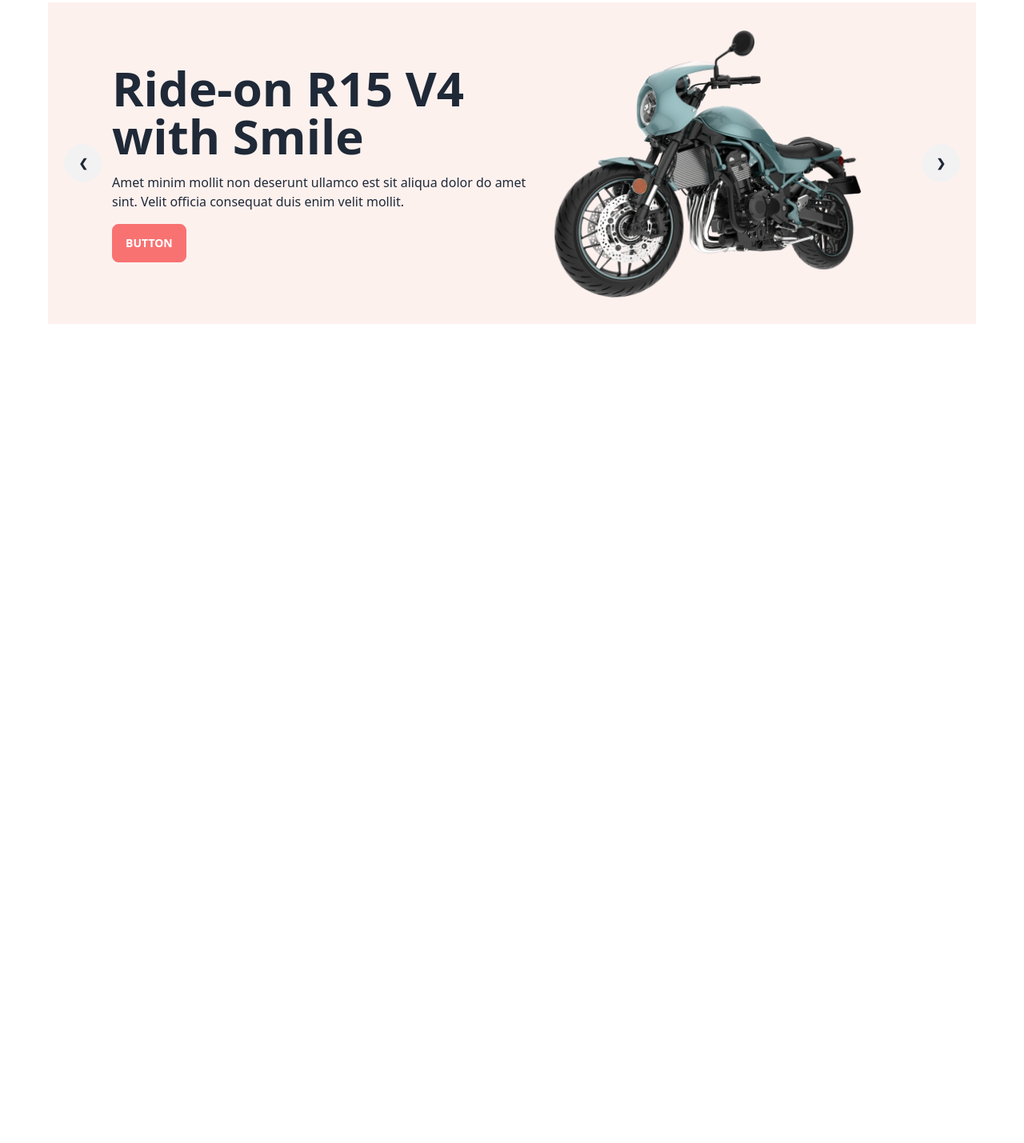
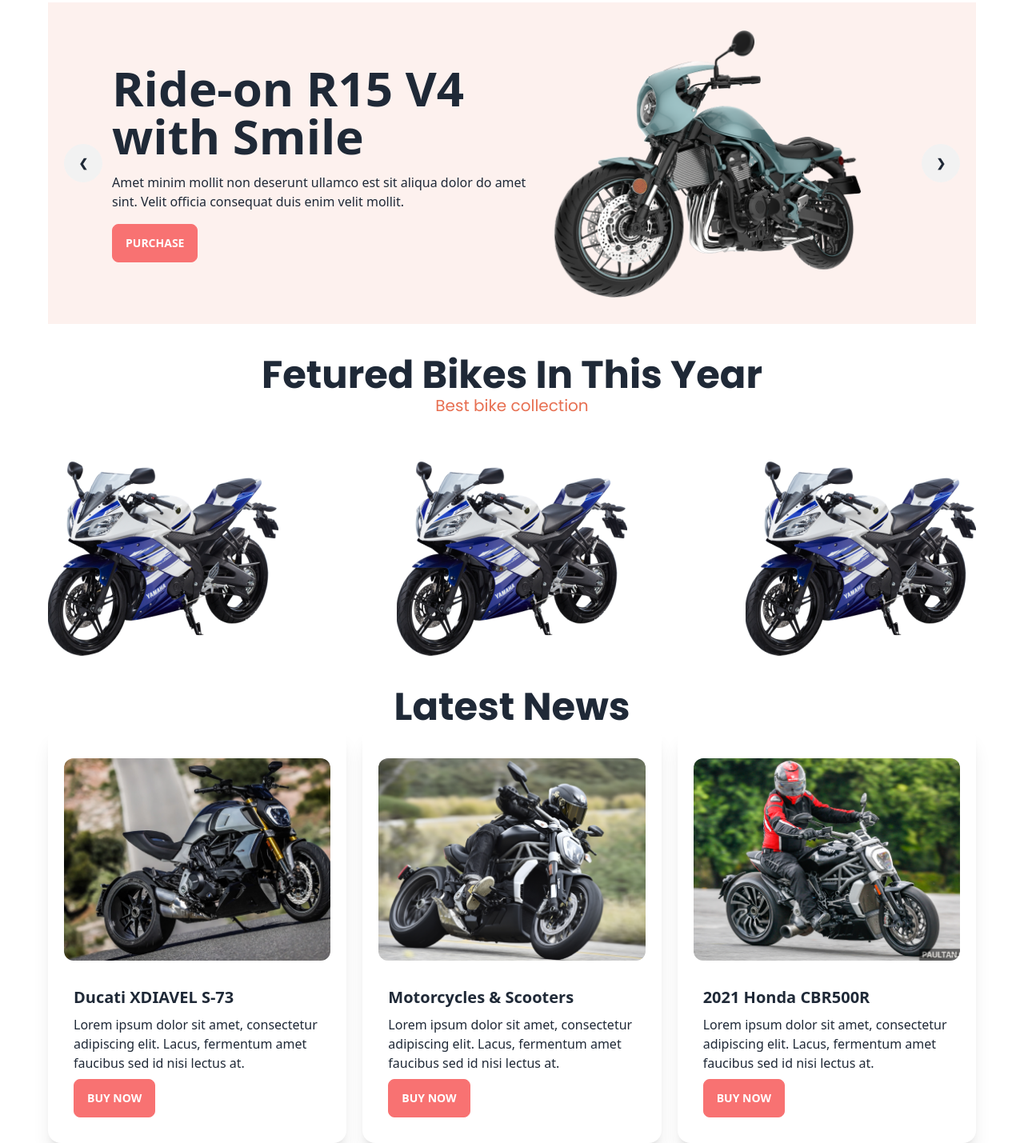
Before and after one commit to zalish-shawon/biker-zone, a plain HTML site: page index.html in a window 1280 px wide. Shown: the part 113-1542 px from the top of the page at 80% size. Before the commit the page ends 800 px from the top, so only its background shows below. Drawn offline with nearby package versions, Linux system fonts and the light colour scheme.

Commit message:
latest news added

```diff
--- a/index.html
+++ b/index.html
@@ -54,6 +54,7 @@
         </div>
     </header>
     <section>
+      <main>
       <!-- hero section -->
       <div class="max-w-[1160px] mx-auto lg:py-8 bg-[#FDF1EE]">
         <div class="carousel w-full">
@@ -64,7 +65,7 @@
                 <h1 class="font-bold text-4xl lg:text-6xl">Ride-on R15 V4 <br>with Smile</h1>
                 <p class="font-normal">Amet minim mollit non deserunt ullamco
                   est sit aliqua dolor do amet sint. Velit officia consequat duis enim velit mollit.</p>
-                  <a class="btn btn-error text-white">Button</a>
+                  <a class="btn btn-error text-white">Purchase</a>
               </div>
               <div class="flex-1">
                 <img src="images/slider/bike1.png" class="w-[400px]"/>
@@ -82,7 +83,7 @@
                 <h1 class="font-bold text-4xl lg:text-6xl">Ride-on R15 V4 <br>with Smile</h1>
                 <p class="font-normal">Amet minim mollit non deserunt ullamco
                   est sit aliqua dolor do amet sint. Velit officia consequat duis enim velit mollit.</p>
-                  <a class="btn btn-error text-white">Button</a>
+                  <a class="btn btn-error text-white">Purchase</a>
               </div>
               <div class="flex-1">
                 <img src="images/slider/bike2.png" class="w-[400px]"/>
@@ -100,7 +101,7 @@
                 <h1 class="font-bold text-4xl lg:text-6xl">Ride-on R15 V4 <br>with Smile</h1>
                 <p class="font-normal">Amet minim mollit non deserunt ullamco
                   est sit aliqua dolor do amet sint. Velit officia consequat duis enim velit mollit.</p>
-                  <a class="btn btn-error text-white">Button</a>
+                  <a class="btn btn-error text-white">Purchase</a>
               </div>
               <div class="flex-1">
                 <img src="images/slider/bike3.png" class="w-[400px]"/>
@@ -118,7 +119,7 @@
                 <h1 class="font-bold text-4xl lg:text-6xl">Ride-on R15 V4 <br>with Smile</h1>
                 <p class="font-normal">Amet minim mollit non deserunt ullamco
                   est sit aliqua dolor do amet sint. Velit officia consequat duis enim velit mollit.</p>
-                  <a class="btn btn-error text-white">Button</a>
+                  <a class="btn btn-error text-white">Purchase</a>
               </div>
               <div class="flex-1">
                 <img src="images/slider/bike4.png" class="w-[400px]"/>
@@ -133,6 +134,65 @@
         </div>
       </div>
     </section>
+    <section>
+      <!-- Fetured Bikes In This Year  -->
+      <div class="text-center font-poppins mt-10 ">
+        <h1 class="font-bold text-4xl lg:text-5xl">Fetured Bikes In This Year</h1>
+        <p class="text-[#E76F51] text-xl">Best bike collection</p>
+      </div>
+      <div class="max-w-[1160px] mx-auto flex flex-col lg:flex-row justify-between mt-14">
+        <img src="images/others/feature-bike.png" alt="">
+        <img src="images/others/feature-bike.png" alt="">
+        <img src="images/others/feature-bike.png" alt="">
+      </div>
+    </section>
+    <section>
+      <!-- latest news  -->
+      <div class="text-center font-poppins mt-10 ">
+        <h1 class="font-bold text-4xl lg:text-5xl">Latest News</h1>
+      </div>
+          <!-- latest news cards  -->
+          <div class="max-w-[1160px] mx-auto flex flex-col lg:flex-row gap-5">
+            <div class="card bg-base-100 shadow-xl">
+              <figure class="px-5 pt-10">
+                <img src="images/others/latest1.png" alt="bikes" class="rounded-xl" />
+              </figure>
+              <div class="card-body items-baseline text-left">
+                <h2 class="card-title font-bold">Ducati XDIAVEL S-73</h2>
+                <p>Lorem ipsum dolor sit amet, consectetur adipiscing elit. Lacus, fermentum amet faucibus sed id nisi lectus at.</p>
+                <div class="card-actions">
+                  <button class="btn btn-error text-white">Buy Now</button>
+                </div>
+              </div>
+            </div>
+            <div class="card bg-base-100 shadow-xl">
+              <figure class="px-5 pt-10">
+                <img src="images/others/latest2.png" alt="bikes" class="rounded-xl" />
+              </figure>
+              <div class="card-body items-baseline text-left">
+                <h2 class="card-title font-bold">Motorcycles & Scooters</h2>
+                <p>Lorem ipsum dolor sit amet, consectetur adipiscing elit. Lacus, fermentum amet faucibus sed id nisi lectus at.</p>
+                <div class="card-actions">
+                  <button class="btn btn-error text-white">Buy Now</button>
+                </div>
+              </div>
+            </div>
+            <div class="card bg-base-100 shadow-xl">
+              <figure class="px-5 pt-10">
+                <img src="images/others/latest3.png" alt="bikes" class="rounded-xl" />
+              </figure>
+              <div class="card-body items-baseline text-left">
+                <h2 class="card-title font-bold">2021 Honda CBR500R</h2>
+                <p>Lorem ipsum dolor sit amet, consectetur adipiscing elit. Lacus, fermentum amet faucibus sed id nisi lectus at.</p>
+                <div class="card-actions">
+                  <button class="btn btn-error text-white">Buy Now</button>
+                </div>
+              </div>
+            </div>
+          </div>
+
+    </section>
+  </main>
 </body>
 
 </html>
```
